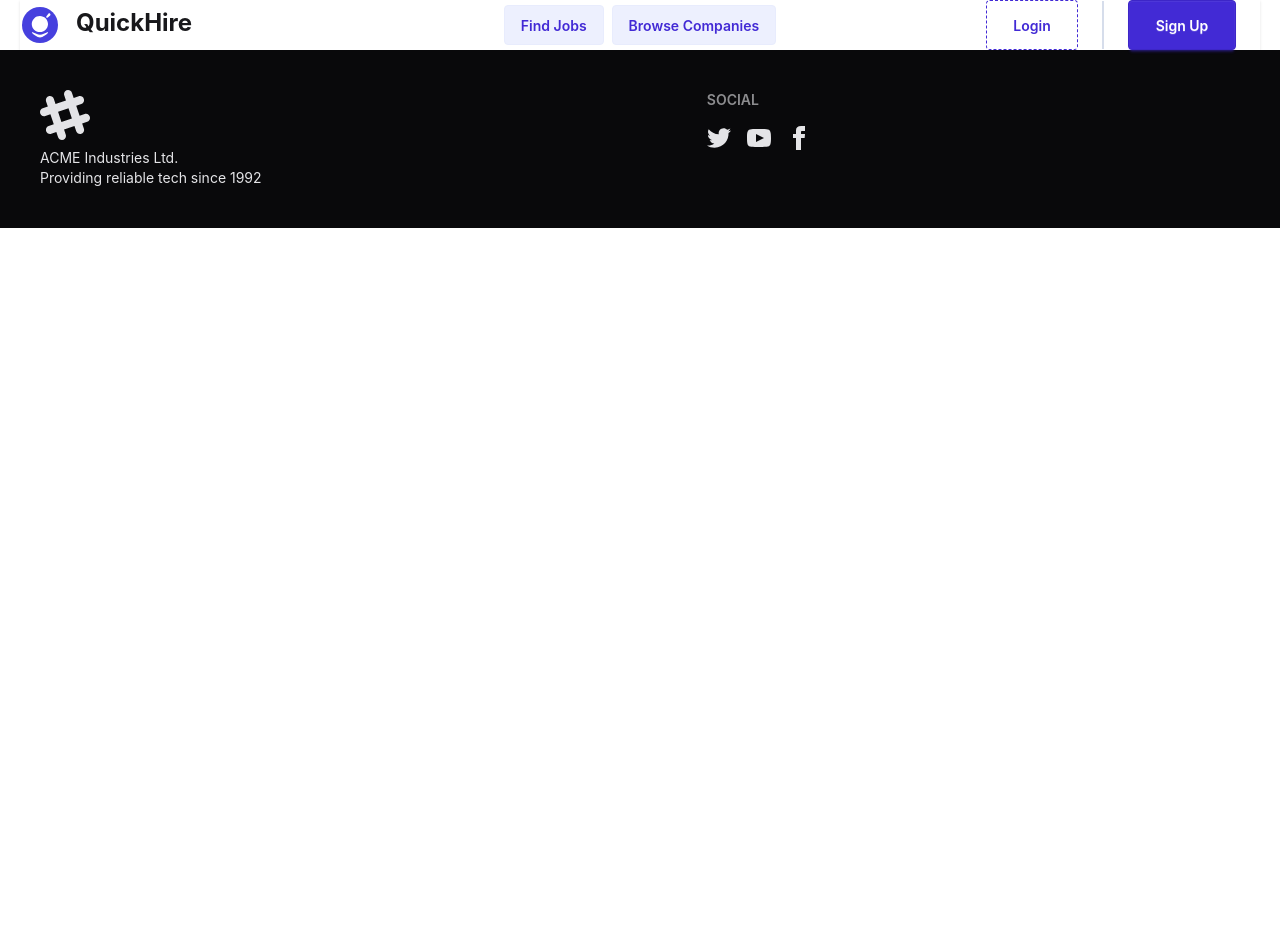
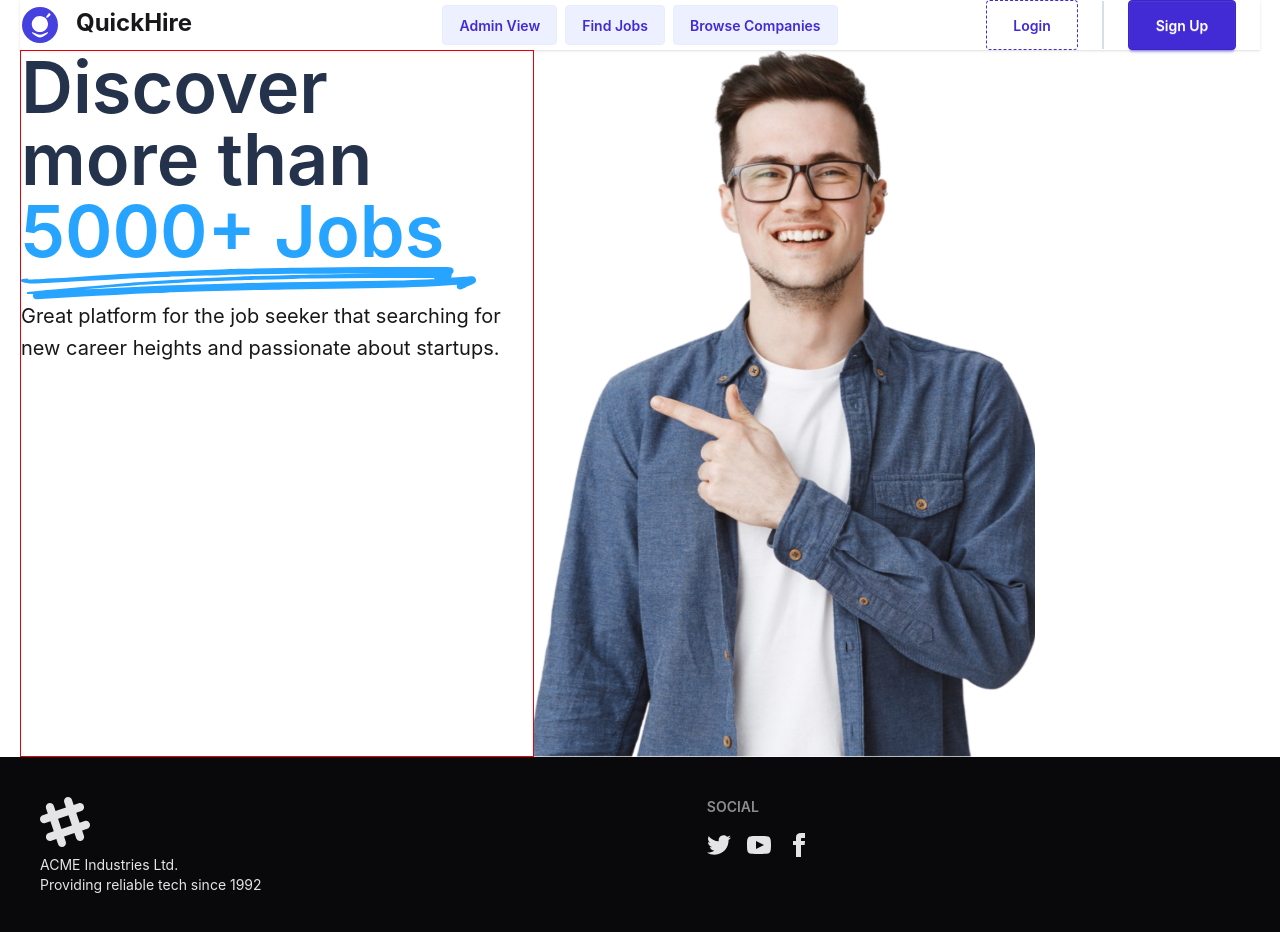
Before and after one commit to Muhammad-Mirazul-Hasan-Rafee/quickhire-client, a React (Vite) app: page / in a window 1280 px wide. Shown: the top 932 px of the page. Before the commit the page ends 800 px from the top, so only its background shows below. Built offline with nearby package versions, Linux system fonts and the light colour scheme.

Commit message:
added hero

```diff
--- a/index.html
+++ b/index.html
@@ -13,6 +13,8 @@
     <link rel="preconnect" href="https://fonts.googleapis.com">
 <link rel="preconnect" href="https://fonts.gstatic.com" crossorigin>
 <link href="https://fonts.googleapis.com/css2?family=Epilogue:ital,wght@0,100..900;1,100..900&family=Red+Hat+Display:ital,wght@0,300..900;1,300..900&display=swap" rel="stylesheet">
+<link href="https://api.fontshare.com[]=clash-display@200,300,400,500,600,700&display=swap" rel="stylesheet">
+
   </head>
   <body>
     <div id="root"></div>
--- a/src/pages/Home/Home.jsx
+++ b/src/pages/Home/Home.jsx
@@ -1,11 +1,33 @@
-
+import Lines from "../../assets/Hero/heroLines.svg";
+import HeroImg from "../../assets/Hero/hero.svg";
 
 const Home = () => {
-    return (
+  return (
+    <div className="mx-5 flex">
+        {/* left side */}
+      <aside className="border border-red-600">
         <div>
-            <h2>Home</h2>
+          <div>
+            <h2 className="font-semibold text-7xl text-[#25324B] clash-display">
+              Discover <br />
+              <span className="text-[#25324B]">more than </span>
+              <br />
+              <span className="text-[#26A4FF]">5000+ Jobs</span>
+            </h2>
+          </div>
+          <div>
+            <img src={Lines} alt="" />
+          </div>
+          <p className="epilogue-font text-[20px] font-normal w-[512px] h-[64px] leading-[160%]">Great platform for
+          the job seeker that searching for<br/> new career heights and passionate about startups.</p>
         </div>
-    );
+      </aside>
+
+      <aside className="bg-img">
+        <img src={HeroImg} alt="" />
+      </aside>
+    </div>
+  );
 };
 
 export default Home;
--- a/src/pages/shared/Navbar/Navbar.jsx
+++ b/src/pages/shared/Navbar/Navbar.jsx
@@ -13,16 +13,18 @@ const Navbar = () => {
       </div>
       {/* nav btns container */}
       <div className="navbar-center gap-x-2 hidden lg:flex ">
+        <button className="btn btn-soft btn-primary">Admin View</button>
         <button className="btn btn-soft btn-primary">Find Jobs</button>
         <button className="btn btn-soft btn-primary">Browse Companies</button>
       </div>
 
       <div className="navbar-end gap-x-6">
-        <button className="btn btn-dash btn-primary w-[92px] h-[50px] px-6 py-3 epilogue-font">
-          Login
-        </button>
-        <div className="border text-[#D6DDEB] h-12"></div>
-        <button className="btn btn-primary w-[108px] h-[50px] px-6 py-3 epilogue-font text-[#FFFFFF]">
+       <button className="hidden lg:inline-block btn btn-dash btn-primary lg:w-[92px] lg:h-[50px] lg:px-6 lg:py-3 lg:epilogue-font">
+  Login
+</button>
+
+        <div className="border text-[#D6DDEB] h-12 hidden lg:inline-block"></div>
+        <button className="hidden lg:inline-block btn btn-primary lg:w-[108px] lg:h-[50px] lg:px-6 lg:py-3 lg:epilogue-font lg:text-[#FFFFFF] ">
           Sign Up
         </button>
 
@@ -47,10 +49,16 @@ const Navbar = () => {
           </div>
           <li
             tabIndex="-1"
-            className="menu menu-sm mr-12 dropdown-content bg-base-100 rounded-box z-1 mt-3 w-52 p-2 shadow"
+            className="menu menu-sm mr-8 dropdown-content bg-base-100 rounded-box z-1 mt-3 w-52 p-2 shadow"
           >
+            <button className=" epilogue-font">
+          Login
+        </button>
+         <button className="epilogue-font">
+          Sign Up
+        </button>
             <button className="text-center">Find Jobs</button>
-            <button className="text-center">Browse <br />Companies</button>
+            <button className="text-center">Browse Companies</button>
           </li>
         </div>
       </div>
--- a/src/pages/shared/Navbar/Navbar.module.css
+++ b/src/pages/shared/Navbar/Navbar.module.css
@@ -14,3 +14,12 @@
   font-weight: 700;
   font-style: normal;
 }
+.clash-display {
+  font-family: 'Clash Display', sans-serif;
+   font-weight: 700;
+}
+
+.bg-img{
+  background-image: url('../../../assets/Hero/heroBg.svg');
+  background-repeat: no-repeat;
+}
```
Also changed, not shown: src/router/Router.jsx (+7 -6 lines).
